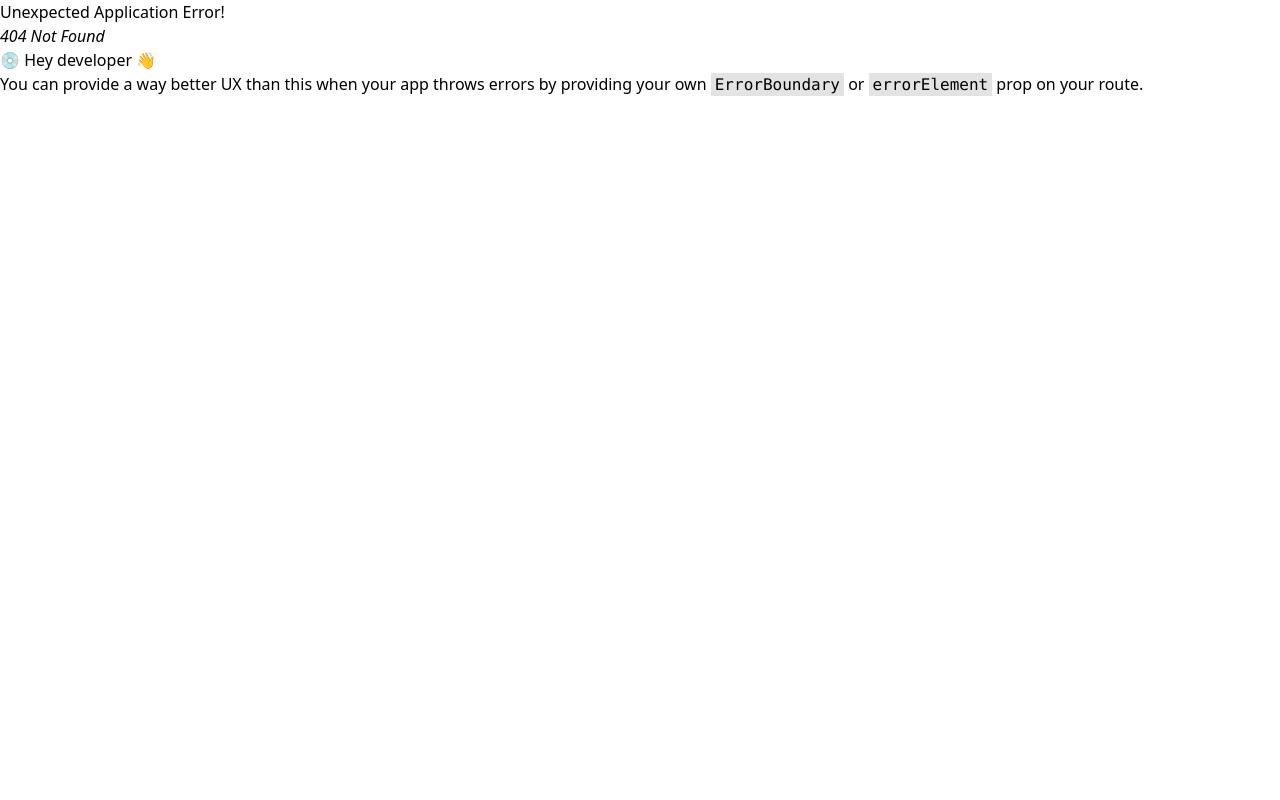
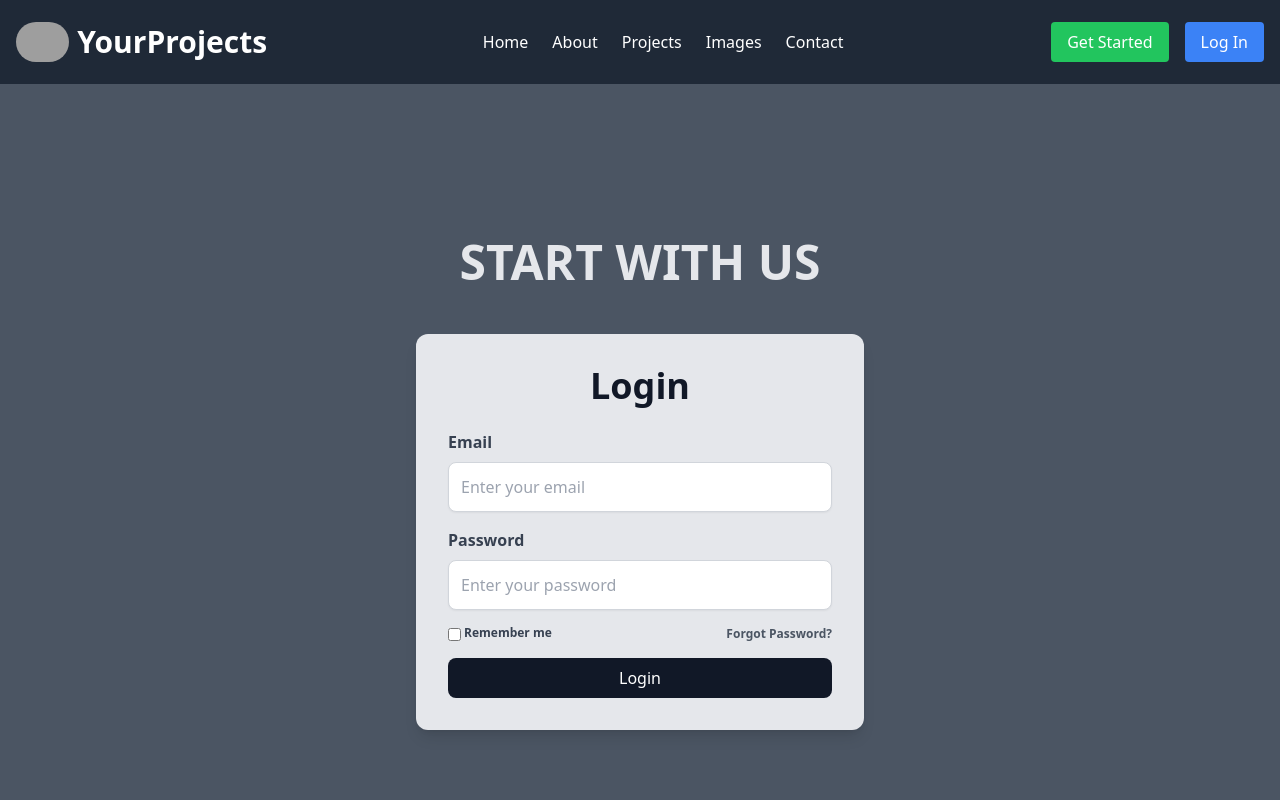
Before and after one commit to sonuthakur03/YourProjects, a React (Vite) app: page /login in a window 1280 px wide. Before the commit this address had no page. Shown: the top 800 px of the page. Built offline with nearby package versions, Linux system fonts and the light colour scheme; grey boxes are pictures that could not be loaded.

Commit message:
login section

```diff
--- a/src/components/About/team.js
+++ b/src/components/About/team.js
@@ -7,14 +7,14 @@ export const person = [
   },
   {
     id: 2,
-    fullName: "Udesh Regmi",
+    fullName: "Rahul Jaiswal",
     src: "https://static.vecteezy.com/system/resources/thumbnails/009/292/244/small/default-avatar-icon-of-social-media-user-vector.jpg",
-    desp: "Udesh is our lead designer. He brings creativity and user-centered design to our projects, ensuring a seamless and engaging experience for our users.",
+    desp: "Rahul is our lead designer. He brings creativity and user-centered design to our projects, ensuring a seamless and engaging experience for our users.",
   },
   {
     id: 3,
-    fullName: "Shree Budhathoki",
+    fullName: "Aayush Jha",
     src: "https://static.vecteezy.com/system/resources/thumbnails/009/292/244/small/default-avatar-icon-of-social-media-user-vector.jpg",
-    desp: "Shree is the head of development. With his technical expertise and problem-solving skills, he turns our ideas into reality with cutting-edge technology.",
+    desp: "Aayush is the head of development. With his technical expertise and problem-solving skills, he turns our ideas into reality with cutting-edge technology.",
   },
 ];
--- a/src/components/Design/imageFetch.js
+++ /dev/null
@@ -1,2 +0,0 @@
-const APIKEY = "zxd7c2wkt3w28mW8-rRkeB_dF5TxHWiEEtKYG6KAAJI";
-export default APIKEY;
--- a/src/components/Header/Header.jsx
+++ b/src/components/Header/Header.jsx
@@ -1,5 +1,5 @@
 import React from "react";
-import { NavLink } from "react-router-dom";
+import { NavLink, Link } from "react-router-dom";
 
 const Header = () => {
   return (
@@ -59,7 +59,7 @@ const Header = () => {
                 }border-b border-gray-100 hover:bg-gray-50 lg:hover:bg-transparent lg:border-0 hover:text-blue-400 hover:underline lg:p-0`
               }
             >
-              Designs
+              Images
             </NavLink>
           </li>
           <li>
@@ -77,12 +77,16 @@ const Header = () => {
         </ul>
       </nav>
       <div className="flex items-center space-x-4">
+        <Link to="/login">
           <button className="bg-green-500 text-white py-2 px-4 rounded hover:bg-green-600">
             Get Started
           </button>
+        </Link>
+        <Link to="/login">
           <button className="bg-blue-500 text-white py-2 px-4 rounded hover:bg-blue-600">
             Log In
           </button>
+        </Link>
       </div>
     </header>
   );
--- a/src/components/Home/Home.jsx
+++ b/src/components/Home/Home.jsx
@@ -14,7 +14,7 @@ const Home = () => {
           <p className="text-lg mb-6">
             Your go-to platform for amazing projects and insights.
           </p>
-          <Link to="/get-started">
+          <Link to="/login">
             <button className="bg-yellow-500 text-gray-800 px-6 py-3 rounded-lg text-lg font-semibold hover:bg-yellow-600">
               Get Started
             </button>
@@ -27,25 +27,31 @@ const Home = () => {
         <div className="container mx-auto px-4">
           <h2 className="text-3xl font-bold text-center mb-8">Our Features</h2>
           <div className="grid grid-cols-1 md:grid-cols-2 lg:grid-cols-3 gap-8">
-            <div className="bg-white p-6 rounded-lg shadow-lg">
-              <h3 className="text-xl font-semibold mb-4">Feature One</h3>
-              <p className="text-gray-700">
-                Lorem ipsum dolor sit amet, consectetur adipiscing elit. Duis
-                vehicula ex eu nulla varius facilisis.
+            <div className="bg-white p-6 rounded-lg shadow-lg w-11/12">
+              <h3 className="text-xl font-semibold mb-4">
+                Get Project Ideas💡
+              </h3>
+              <p className="text-gray-700 ">
+                Here you can have projects idea for your practice projects and
+                also u can include it to your resume for job.
               </p>
             </div>
-            <div className="bg-white p-6 rounded-lg shadow-lg">
-              <h3 className="text-xl font-semibold mb-4">Feature Two</h3>
+            <div className="bg-white p-6 rounded-lg shadow-lg w-11/12">
+              <h3 className="text-xl font-semibold mb-4">
+                Get resources for projects📚
+              </h3>
               <p className="text-gray-700">
-                Sed do eiusmod tempor incididunt ut labore et dolore magna
-                aliqua. Ut enim ad minim veniam.
+                You can find free resources for your project and start building
+                your own project.
               </p>
             </div>
-            <div className="bg-white p-6 rounded-lg shadow-lg">
-              <h3 className="text-xl font-semibold mb-4">Feature Three</h3>
+            <div className="bg-white p-6 rounded-lg shadow-lg w-11/12">
+              <h3 className="text-xl font-semibold mb-4">
+                Submit your project for others to review🧐
+              </h3>
               <p className="text-gray-700">
-                Quis nostrud exercitation ullamco laboris nisi ut aliquip ex ea
-                commodo consequat. Duis aute irure dolor in reprehenderit.
+                You can submit your project and get a feedback from us and other
+                users.
               </p>
             </div>
           </div>
@@ -62,7 +68,7 @@ const Home = () => {
             Join us and start your journey with exciting opportunities and
             insights.
           </p>
-          <Link to="/get-started">
+          <Link to="/login">
             <button className="bg-yellow-500 text-gray-800 px-6 py-3 rounded-lg text-lg font-semibold hover:bg-yellow-600">
               Get Started
             </button>
--- /dev/null
+++ b/src/components/Login/Login.jsx
@@ -0,0 +1,92 @@
+import React, { useState } from "react";
+
+const Login = () => {
+  const [email, setEmail] = useState("");
+  const [password, setPassword] = useState("");
+  const [remember, setRemember] = useState("");
+
+  const handleLogin = (e) => {
+    e.preventDefault();
+    // Implement your login logic here
+    console.log("Email:", email);
+    console.log("Password:", password);
+  };
+
+  return (
+    <div className="bg-gray-600 min-h-screen flex flex-col items-center justify-center gap-4">
+      <h2 className="text-5xl font-bold mb-8 text-center text-gray-200">
+        START WITH US
+      </h2>
+      <div className="w-full max-w-md bg-gray-200 p-8 rounded-xl shadow-lg">
+        <h2 className="text-4xl font-bold mb-6 text-center text-gray-900">
+          Login
+        </h2>
+        <form onSubmit={handleLogin} className="space-y-4">
+          <div>
+            <label
+              htmlFor="email"
+              className="block text-gray-700 font-semibold mb-2"
+            >
+              Email
+            </label>
+            <input
+              type="email"
+              id="email"
+              placeholder="Enter your email"
+              className="w-full p-3 rounded-lg border border-gray-300 shadow-sm focus:outline-none focus:ring-2 focus:ring-gray-500"
+              value={email}
+              onChange={(e) => setEmail(e.target.value)}
+              required
+            />
+          </div>
+          <div>
+            <label
+              htmlFor="password"
+              className="block text-gray-700 font-semibold mb-2"
+            >
+              Password
+            </label>
+            <input
+              type="password"
+              id="password"
+              placeholder="Enter your password"
+              className="w-full p-3 rounded-lg border border-gray-300 shadow-sm focus:outline-none focus:ring-2 focus:ring-gray-500"
+              value={password}
+              onChange={(e) => setPassword(e.target.value)}
+              required
+            />
+          </div>
+          <div className="flex justify-between ">
+            <div className="flex items-center w-4/6 relative">
+              <input
+                type="checkbox"
+                id="remember-me"
+                value={remember}
+                onChange={(e) => setRemember(e.target.value)}
+                required
+              />
+              <label
+                htmlFor="remember-me"
+                className=" text-gray-700 text-xs absolute left-4 font-semibold mb-2"
+                style={{ bottom: "-7px" }}
+              >
+                Remember me
+              </label>
+            </div>
+            <p className="text-gray-600 text-xs font-semibold w-2/6 text-right">
+              Forgot Password?
+            </p>
+          </div>
+          <button
+            type="submit"
+            className="w-full px-6 py-2 bg-gray-900 text-white rounded-lg hover:bg-gray-800 focus:outline-none focus:ring-2 focus:ring-gray-500"
+          >
+            Login
+          </button>
+        </form>
+      </div>
+    </div>
+  );
+};
+
+export default Login;
--- a/src/components/ProjectCard/ProjectCard.jsx
+++ b/src/components/ProjectCard/ProjectCard.jsx
@@ -2,7 +2,7 @@ import React from "react";
 
 const ProjectCard = ({ project }) => {
   return (
-    <div className="bg-gray-900 text-white shadow-3xl rounded-lg overflow-hidden w-full  border-black border-2 hover:scale-110 delay-100">
+    <div className="bg-gray-900 text-white shadow-3xl rounded-lg overflow-hidden w-full h-auto border-black border-2 hover:scale-110 delay-100">
       <img
         src={project.image}
         alt={project.title}
--- a/src/components/Projects/Projects.jsx
+++ b/src/components/Projects/Projects.jsx
@@ -11,7 +11,7 @@ const Projects = () => {
           <h2 className="text-5xl font-bold mb-8 text-center text-gray-900">
             Our Projects
           </h2>
-          <div className="grid grid-cols-1 md:grid-cols-3 place-items-center gap-6">
+          <div className="grid grid-cols-1 md:grid-cols-3 place-items-center gap-8">
             {projects.map((proj) => (
               <ProjectCard key={proj.id} project={proj} />
             ))}
--- a/src/main.jsx
+++ b/src/main.jsx
@@ -13,11 +13,13 @@ import About from "./components/About/About.jsx";
 import Contact from "./components/Contact/Contact.jsx";
 import Projects from "./components/Projects/Projects.jsx";
 import Design from "./components/Design/Design.jsx";
+import Login from "./components/Login/Login.jsx";
 
 const router = createBrowserRouter(
   createRoutesFromElements(
     <Route path="/" element={<App />}>
       <Route path="" element={<Home />} />
+      <Route path="/login" element={<Login />} />
       <Route path="about" element={<About />} />
       <Route path="contact" element={<Contact />} />
       <Route path="projects" element={<Projects />} />
```
Also changed, not shown: 1 other file (tests, documents, lock files or other folders). Lines whose indentation alone changed are shown as unchanged.
